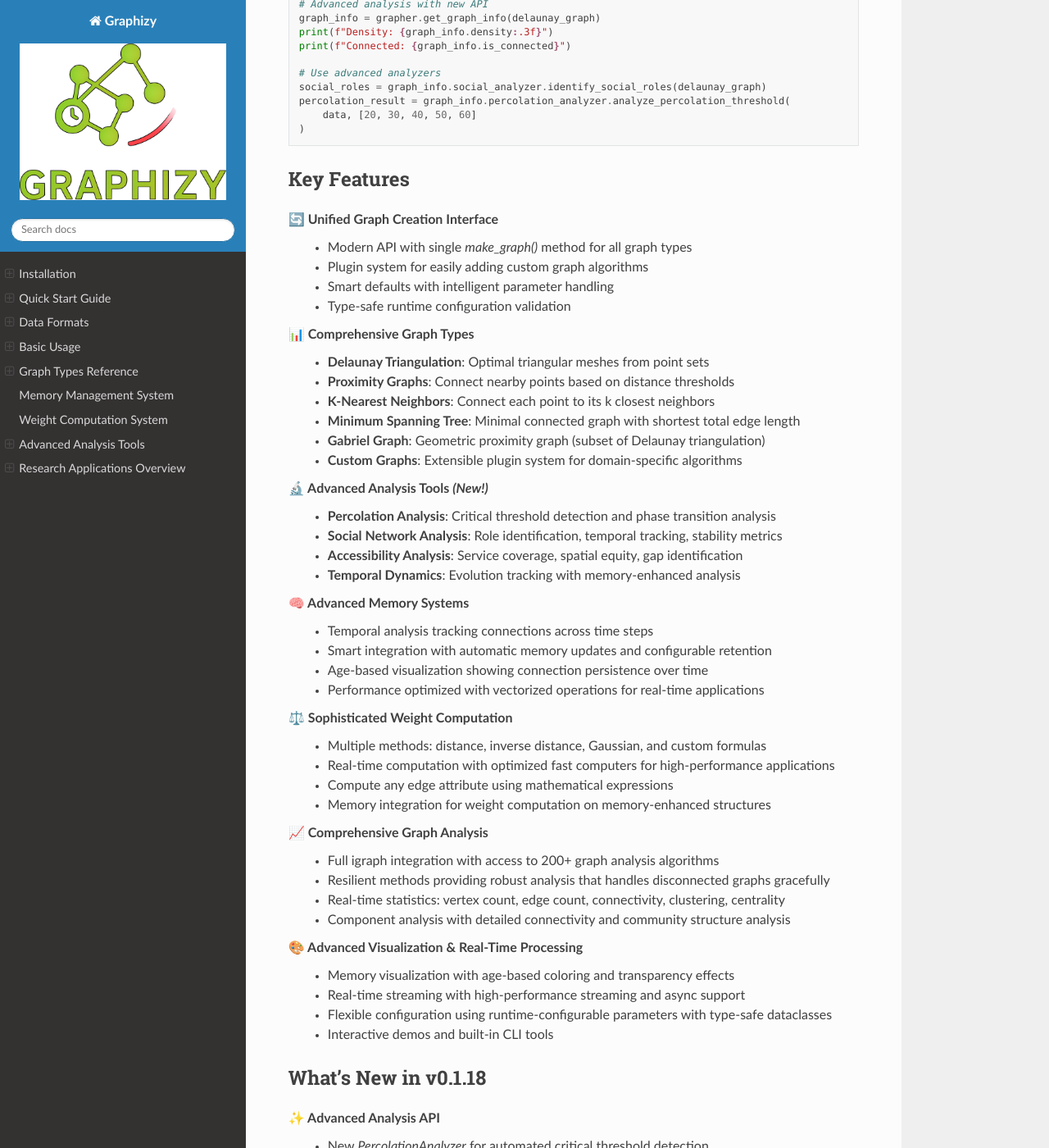
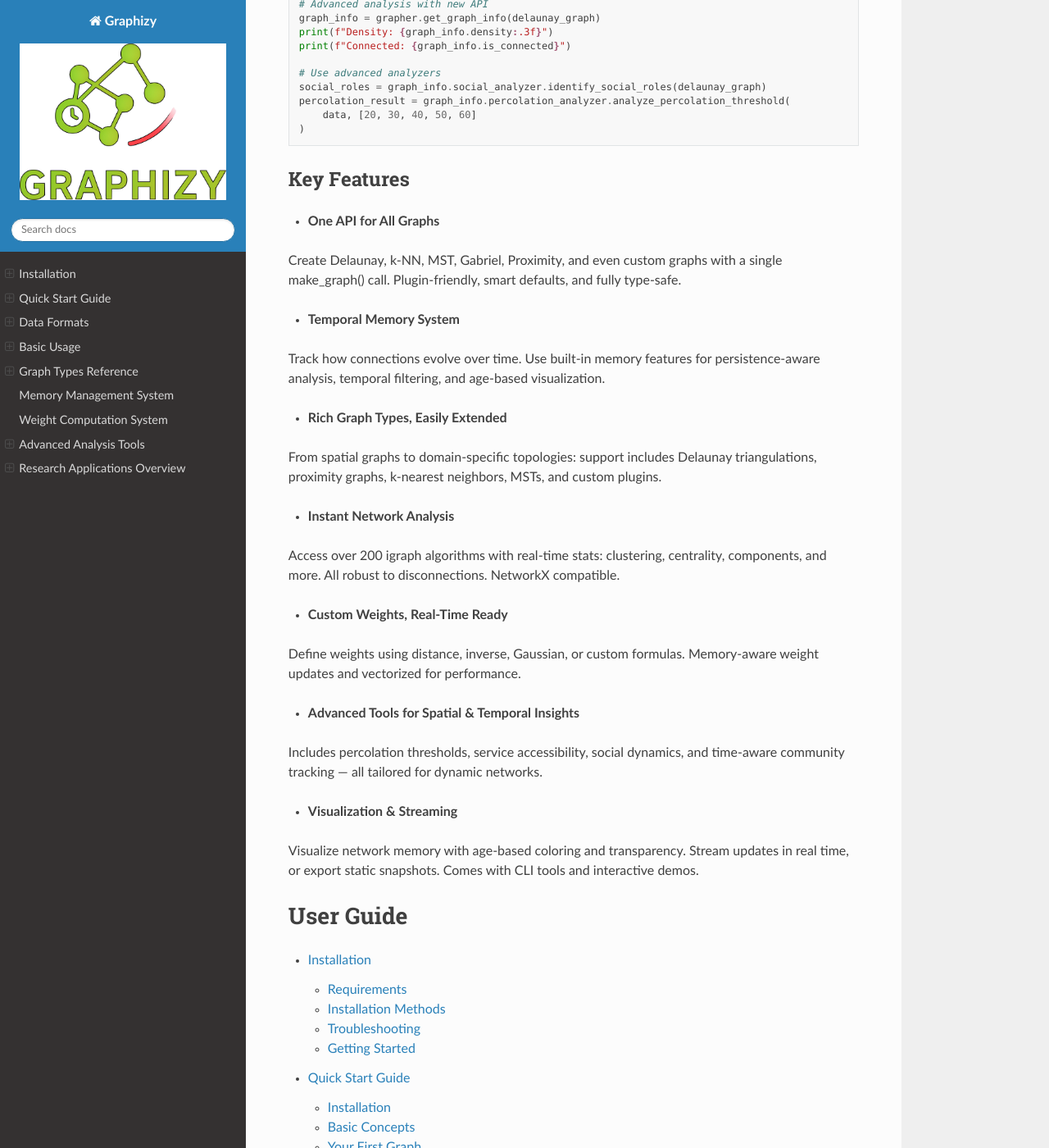
Before and after one commit to cfosseprez/graphizy, a Sphinx documentation site: the page built from docs/source/index.rst, in a window 1280 px wide and 1400 px high, scrolled down 965 px. Shown: the whole window at 82% size. Built offline with Sphinx 7.4.7 and the Read the Docs theme 3.1.0, drawn with Linux system fonts in a browser that asks for light colours; pages that are not in the unit, such as notebooks, are missing from menus; some of the changed text lies outside the part shown.

```diff
--- a/docs/source/index.rst
+++ b/docs/source/index.rst
@@ -42,70 +42,27 @@ Quick Start
 Key Features
 ------------
 
-🔄 **Unified Graph Creation Interface**
-   - Modern API with single `make_graph()` method for all graph types
-   - Plugin system for easily adding custom graph algorithms
-   - Smart defaults with intelligent parameter handling
-   - Type-safe runtime configuration validation
+- **One API for All Graphs**
+Create Delaunay, k-NN, MST, Gabriel, Proximity, and even custom graphs with a single make_graph() call. Plugin-friendly, smart defaults, and fully type-safe.
 
-📊 **Comprehensive Graph Types**
-   - **Delaunay Triangulation**: Optimal triangular meshes from point sets
-   - **Proximity Graphs**: Connect nearby points based on distance thresholds
-   - **K-Nearest Neighbors**: Connect each point to its k closest neighbors
-   - **Minimum Spanning Tree**: Minimal connected graph with shortest total edge length
-   - **Gabriel Graph**: Geometric proximity graph (subset of Delaunay triangulation)
-   - **Custom Graphs**: Extensible plugin system for domain-specific algorithms
+- **Temporal Memory System**
+Track how connections evolve over time. Use built-in memory features for persistence-aware analysis, temporal filtering, and age-based visualization.
 
-🔬 **Advanced Analysis Tools** *(New!)*
-   - **Percolation Analysis**: Critical threshold detection and phase transition analysis
-   - **Social Network Analysis**: Role identification, temporal tracking, stability metrics
-   - **Accessibility Analysis**: Service coverage, spatial equity, gap identification
-   - **Temporal Dynamics**: Evolution tracking with memory-enhanced analysis
+- **Rich Graph Types, Easily Extended**
+From spatial graphs to domain-specific topologies: support includes Delaunay triangulations, proximity graphs, k-nearest neighbors, MSTs, and custom plugins.
 
-🧠 **Advanced Memory Systems**
-   - Temporal analysis tracking connections across time steps
-   - Smart integration with automatic memory updates and configurable retention
-   - Age-based visualization showing connection persistence over time
-   - Performance optimized with vectorized operations for real-time applications
+- **Instant Network Analysis**
+Access over 200 igraph algorithms with real-time stats: clustering, centrality, components, and more. All robust to disconnections. NetworkX compatible.
 
-⚖️ **Sophisticated Weight Computation**
-   - Multiple methods: distance, inverse distance, Gaussian, and custom formulas
-   - Real-time computation with optimized fast computers for high-performance applications
-   - Compute any edge attribute using mathematical expressions
-   - Memory integration for weight computation on memory-enhanced structures
+- **Custom Weights, Real-Time Ready**
+Define weights using distance, inverse, Gaussian, or custom formulas. Memory-aware weight updates and vectorized for performance.
 
-📈 **Comprehensive Graph Analysis**
-   - Full igraph integration with access to 200+ graph analysis algorithms
-   - Resilient methods providing robust analysis that handles disconnected graphs gracefully
-   - Real-time statistics: vertex count, edge count, connectivity, clustering, centrality
-   - Component analysis with detailed connectivity and community structure analysis
+- **Advanced Tools for Spatial & Temporal Insights**
+Includes percolation thresholds, service accessibility, social dynamics, and time-aware community tracking — all tailored for dynamic networks.
 
-🎨 **Advanced Visualization & Real-Time Processing**
-   - Memory visualization with age-based coloring and transparency effects
-   - Real-time streaming with high-performance streaming and async support
-   - Flexible configuration using runtime-configurable parameters with type-safe dataclasses
-   - Interactive demos and built-in CLI tools
+- **Visualization & Streaming**
+Visualize network memory with age-based coloring and transparency. Stream updates in real time, or export static snapshots. Comes with CLI tools and interactive demos.
 
-What's New in v0.1.18
----------------------
-
-✨ **Advanced Analysis API**
-   - New `PercolationAnalyzer` for automated critical threshold detection
-   - New `SocialNetworkAnalyzer` for role identification and temporal tracking
-   - New `AccessibilityAnalyzer` for spatial equity and service coverage analysis
-   - All analyzers accessible through `GraphAnalysisResult.analyzer_name`
-
-🚀 **Enhanced Tutorials**
-   - Updated research tutorials demonstrating real-world applications
-   - Particle physics with percolation analysis
-   - Animal behavior with social role tracking
-   - Urban planning with accessibility analysis
-
-🔧 **API Improvements**
-   - Simplified graph creation with `make_graph()` unified interface
-   - Enhanced `GraphAnalysisResult` with lazy-loaded properties
-   - Better error handling and user-friendly messages
-   - Improved type safety throughout
 
 User Guide
 ==========
```
Also changed, not shown: README.md (+15 -10 lines), paper/paper.md (+4 -6 lines), 3 other files.
